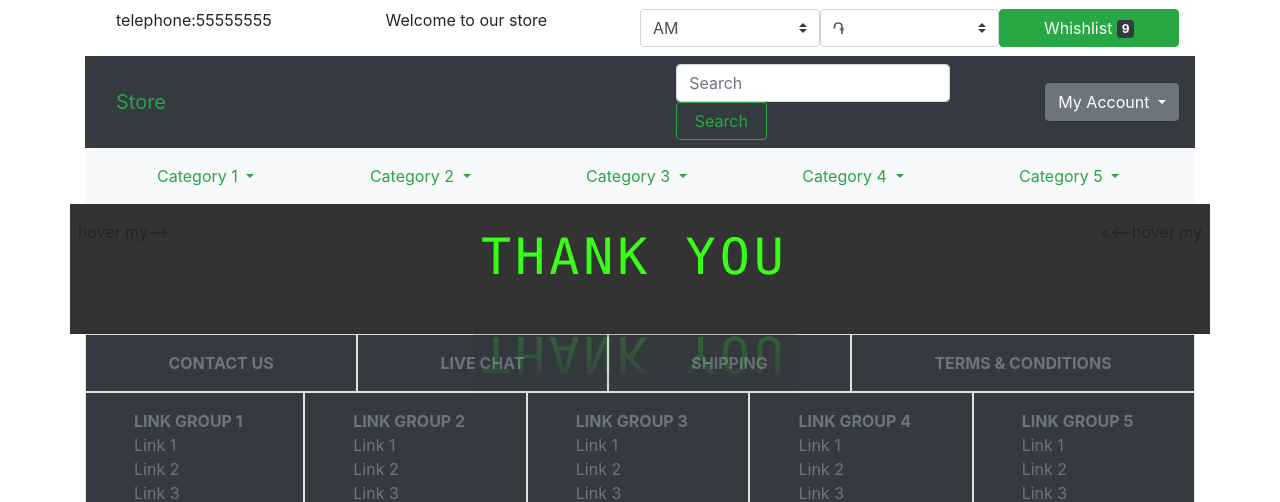
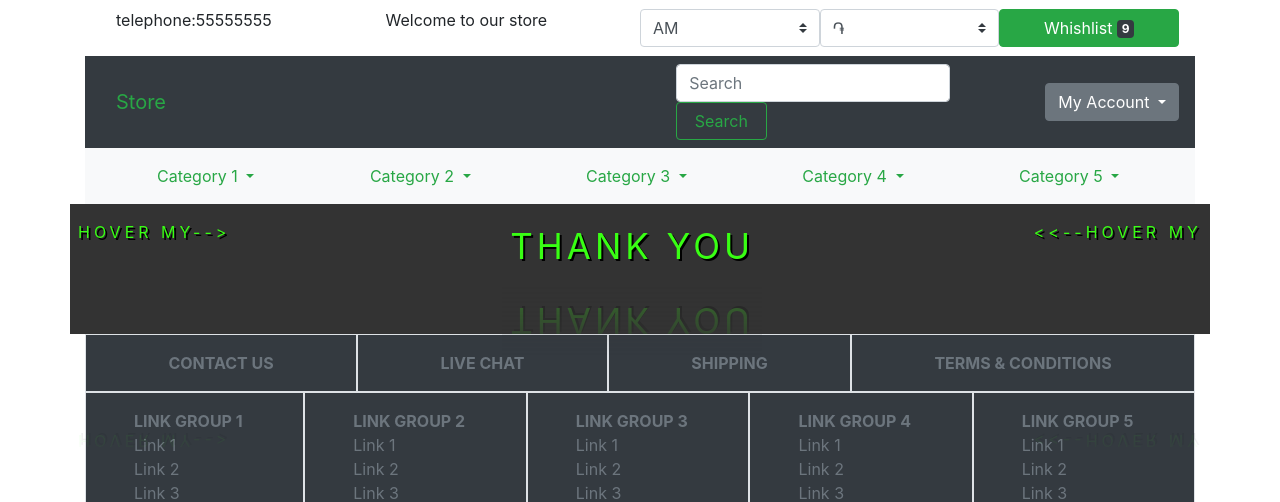
Before and after one commit to m3ls-davtyan/online-store, a plain HTML site: page thanks.html in a window 1280 px wide. Shown: the top 502 px of the page. Drawn offline with nearby package versions, Linux system fonts and the light colour scheme.

Commit message:
Add files via upload

```diff
--- a/thank.css
+++ b/thank.css
@@ -1,16 +1,15 @@
 
 .lego
 {
-	font-family: consolas;
+	text-shadow:2px 2px #000;
 	color:#39ff14;
-	font-size:50px;
+	font-size:35px;
 	text-decoration:none;
 	transition:0.5s;
     letter-spacing:4px;
 	color:#39ff14;
 	text-transform:uppercase;
 	-webkit-box-reflect:below 5px linear-gradient(transparent,#0107084a);
-	text-decoration:none;
 	background: #333;
 }
 .lego:hover{
@@ -22,3 +21,14 @@
 	          0 0 50px #39ff14,
 	          0 0 200px #39ff14
 	      }
+	      .bego
+{
+	text-shadow:2px 2px #000;
+	color:#39ff14;
+	text-decoration:none;
+	transition:0.5s;
+    letter-spacing:4px;
+	color:#39ff14;
+	text-transform:uppercase;
+	-webkit-box-reflect:below 5px linear-gradient(transparent,#0107084a);
+}
```
